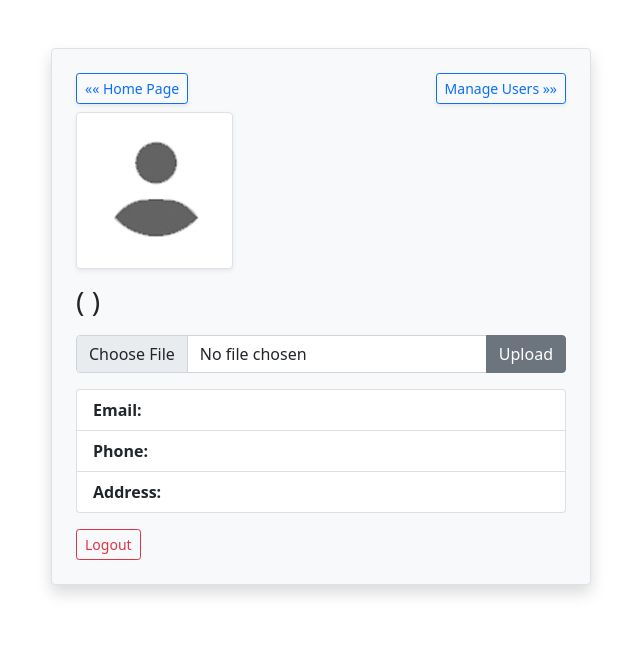
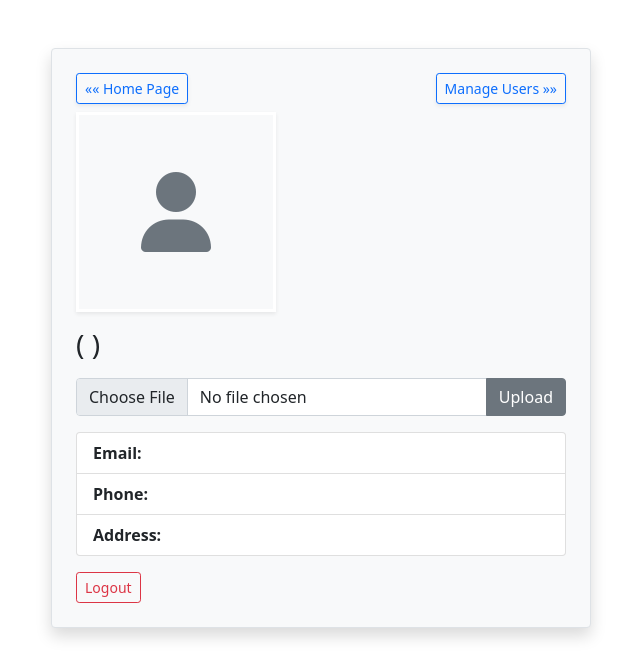
Before and after one commit to paingthuhtwe/shop-sample, a PHP site: page /practice/views/users/auth.view.php in a window 1280 px wide. Shown: the top 668 px of the page, without its empty margins (319-959 px from the left). Run offline with PHP 8.4, Linux system fonts and the light colour scheme; the visitor is signed in with stand-in values (Sample User, id 1).

Commit message:
fix photo for auth view

```diff
--- a/views/users/auth.view.php
+++ b/views/users/auth.view.php
@@ -18,6 +18,7 @@ $auth = Auth::check();
 	<meta name="viewport" content="width=device-width, initial-scale=1.0">
 	<title>Profile</title>
 	<link rel="stylesheet" href="../../css/bootstrap.min.css">
+	<link rel="stylesheet" href="../../fontawesome-free/css/all.min.css">
 </head>
 
 <body class="bg-white">
@@ -29,15 +30,12 @@ $auth = Auth::check();
 				&raquo;&raquo;</a>
 		</div>
 		<?php if($auth->photo) :?>
-		<div class="mb-3">
-			<img class="img img-thumbnail shadow-sm"
-				src="../../actions/photos/users/<?= $auth->photo ?>"
-				alt="Profile Img" style="max-width: 200px; max-height: 200px;">
-		</div>
+		<img src="../../actions/photos/users/<?= htmlspecialchars($auth->photo) ?>"
+			alt="Profile Image" class="shadow-sm border border-3 border-white mb-3" style="width: 200px; height: 200px">
 		<?php else :?>
-		<div class="mb-3">
-			<img class="img img-thumbnail shadow-sm" src="../../actions/photos/users/profile.jpg" alt="Profile Img"
-				style="max-width: 200px; max-height: 200px;">
+		<div class="border border-3 border-white mb-3 shadow-sm d-flex justify-content-center align-items-center bg-light"
+			style="width: 200px; height: 200px">
+			<i class="fas fa-user fa-5x text-secondary"></i>
 		</div>
 		<?php endif ?>
 
```
Also changed, not shown: composer.json (+8 -0 lines), phpunit.xml (added, +18 -0 lines), tests/Feature/ExampleTest.php (added, +7 -0 lines), tests/Pest.php (added, +45 -0 lines), tests/TestCase.php (added, +10 -0 lines), tests/Unit/ExampleTest.php (added, +5 -0 lines), views/carts/cart.view.php (+7 -0 lines), 1 other file.
